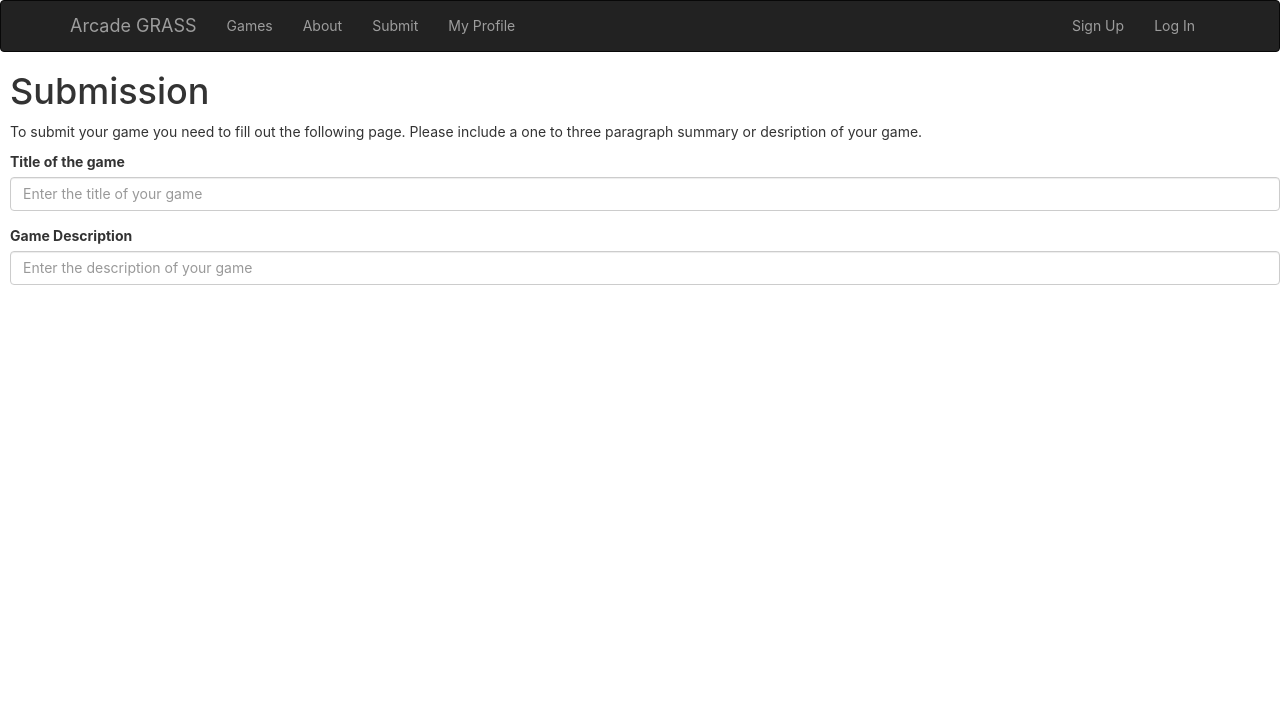
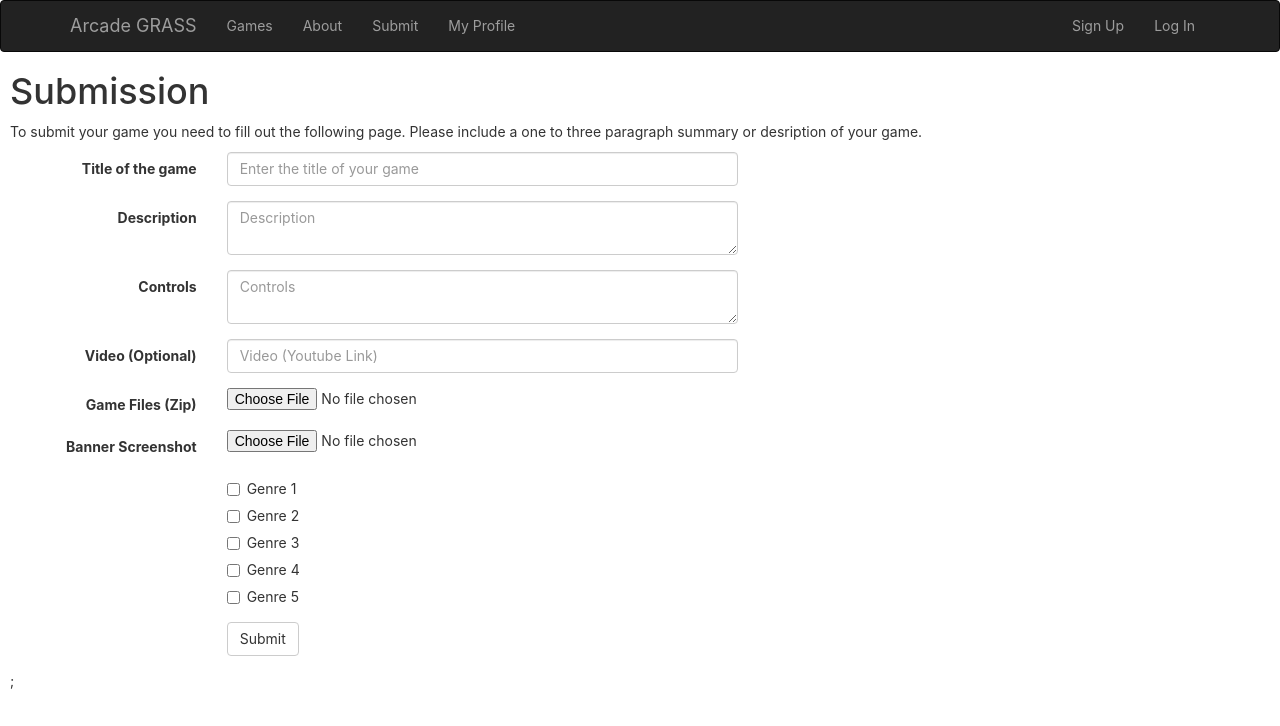
Before and after one commit to Dcorb1209/UCFArcade, a React (Create React App) app: page /Submit in a window 1280 px wide. Shown: the top 726 px of the page. Built offline with nearby package versions, Linux system fonts and the light colour scheme.

Commit message:
Refilling out the submit page

```diff
--- a/src/Submit.js
+++ b/src/Submit.js
@@ -1,5 +1,5 @@
 import React, { Component } from 'react';
-import {FormGroup, FormControl, ControlLabel, HelpBlock} from 'react-bootstrap';
+import {FormGroup, FormControl, ControlLabel, HelpBlock, Form, Button, Col, Checkbox} from 'react-bootstrap';
 import NaviBar from './Components/NavBar';
 import './Submit.css';
 
@@ -39,13 +39,15 @@ class Submit extends Component {
         <h1>Submission</h1>
         <p>To submit your game you need to fill out the following page. Please include a one to three paragraph summary or desription of your game.</p>
 
+
+    <Form horizontal>
       {/*Game Title Form*/}
-        <form>
       <FormGroup
         controlId="gameTitleForm"
         validationState={this.getValidationState()}
       >
-          <ControlLabel>Title of the game</ControlLabel>
+        <Col componentClass={ControlLabel} sm={2}>Title of the game</Col>
+        <Col sm={5}>
          <FormControl
             type="text"
             value={this.state.value}
@@ -53,25 +55,86 @@ class Submit extends Component {
            onChange={this.handleChange}
           />
           <FormControl.Feedback />
+        </Col>
         </FormGroup>
-      </form>
+  <FormGroup controlId="formDescription">
+    <Col componentClass={ControlLabel} sm={2}>
+      Description
+    </Col>
+    <Col sm={5}>
+      <FormControl
+        componentClass="textArea"
+        type="text"
+        placeholder="Description" />
+    </Col>
+  </FormGroup>
 
-      {/*Game Description Form*/}
-      <form>
-        <FormGroup
-          controlId="gameDescriptionForm"
-          validationState={this.getValidationStateDesc()}
-        >
-          <ControlLabel>Game Description</ControlLabel>
+  <FormGroup controlId="formControls">
+    <Col componentClass={ControlLabel} sm={2}>
+      Controls
+    </Col>
+    <Col sm={5}>
+      <FormControl
+        componentClass="textArea"
+        type="text"
+        placeholder="Controls" />
+    </Col>
+  </FormGroup>
+
+  <FormGroup controlId="formVideo">
+    <Col componentClass={ControlLabel} sm={2}>
+      Video (Optional)
+    </Col>
+    <Col sm={5}>
       <FormControl
         type="text"
-            value={this.state.value}
-            placeholder="Enter the description of your game"
-            onChange={this.handleChange}
-          />
-          <FormControl.Feedback />
+        placeholder="Video (Youtube Link)" />
+    </Col>
   </FormGroup>
-      </form>
+
+  <FormGroup controlId="formGameFile">
+    <Col componentClass={ControlLabel} sm={2}>
+      Game Files (Zip)
+    </Col>
+    <Col sm={5}>
+      <FormControl
+        type="file"
+        placeholder="Choose File" />
+    </Col>
+  </FormGroup>
+
+
+  <FormGroup controlId="formGameScreenShot">
+    <Col componentClass={ControlLabel} sm={2}>
+      Banner Screenshot
+    </Col>
+    <Col sm={5}>
+      <FormControl
+        type="file"
+        placeholder="Choose File" />
+    </Col>
+  </FormGroup>
+
+
+
+
+  <FormGroup>
+    <Col smOffset={2} sm={5}>
+      <Checkbox>Genre 1</Checkbox>
+      <Checkbox>Genre 2</Checkbox>
+      <Checkbox>Genre 3</Checkbox>
+      <Checkbox>Genre 4</Checkbox>
+      <Checkbox>Genre 5</Checkbox>
+    </Col>
+  </FormGroup>
+
+  <FormGroup>
+    <Col smOffset={2} sm={10}>
+      <Button type="submit">Submit</Button>
+    </Col>
+  </FormGroup>
+</Form>;
+
         </div>
       </div>
     )
```
Lines whose indentation alone changed are shown as unchanged.
